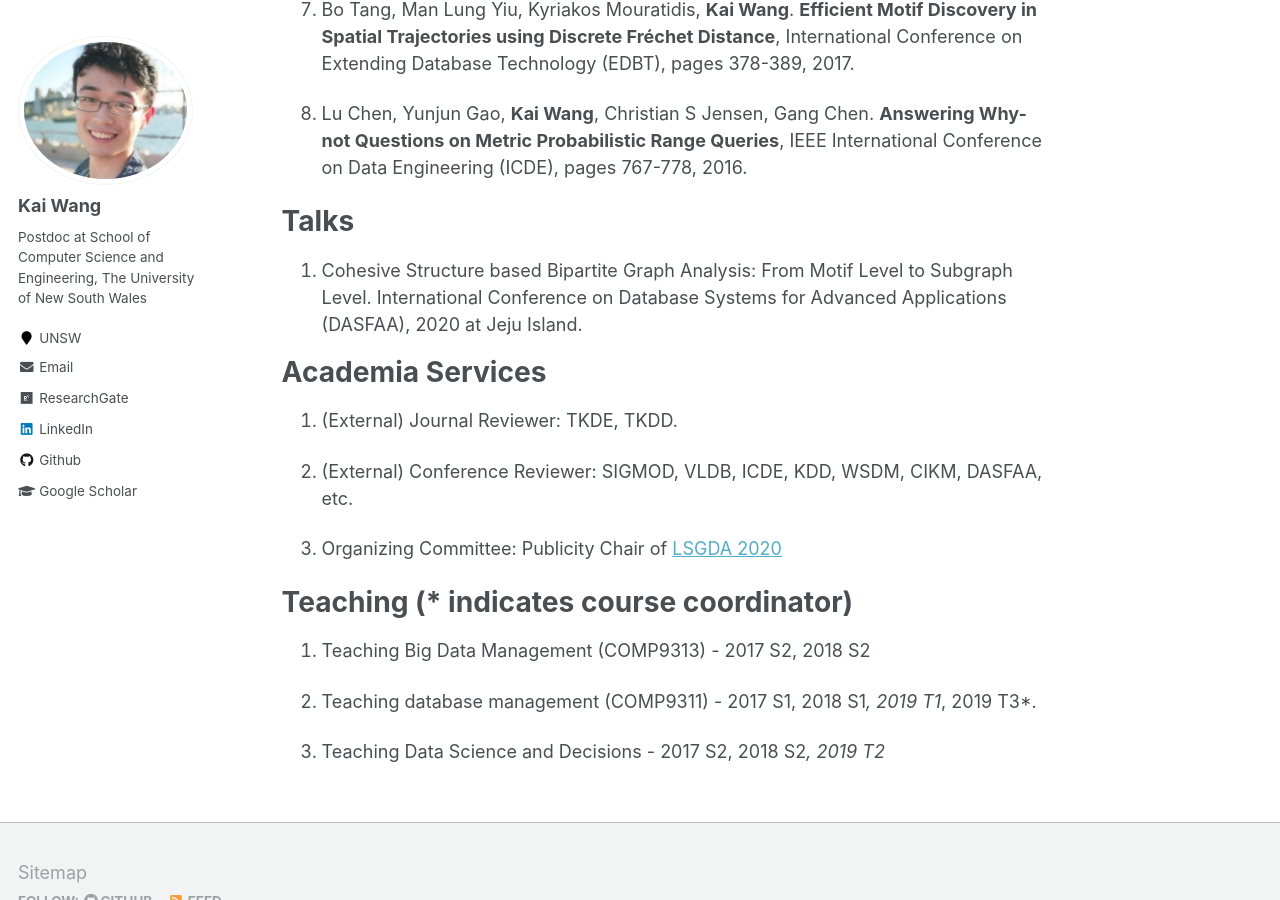
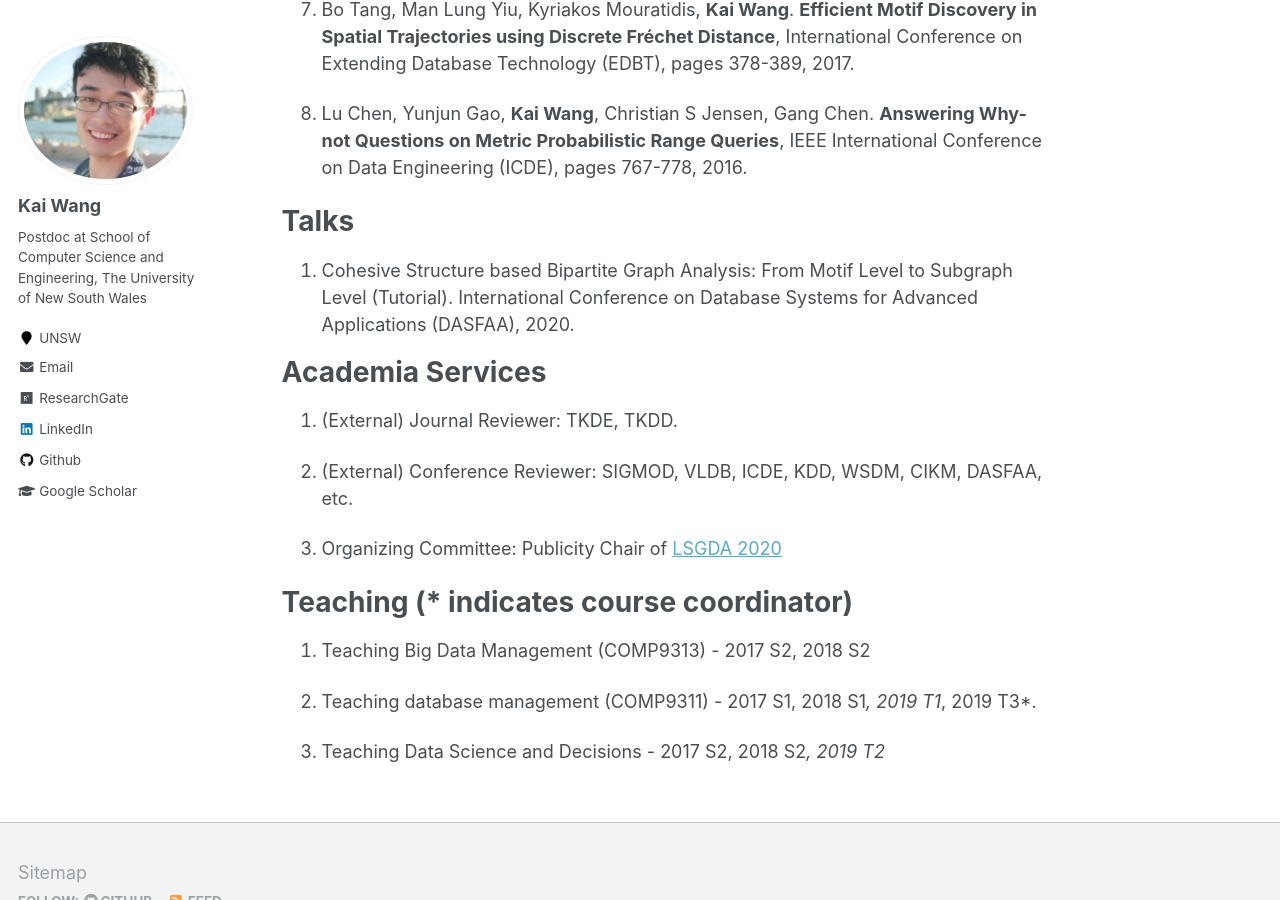
Before and after one commit to cs-kaiwang/cs-kaiwang.github.io, a Jekyll site: the page built from _pages/about.md, in a window 1280 px wide and 900 px high, scrolled down 1105 px. Built offline with Jekyll 4.4.1, drawn with Linux system fonts in a browser that asks for light colours.

Commit message:
Update about.md

```diff
--- a/_pages/about.md
+++ b/_pages/about.md
@@ -32,7 +32,7 @@ Publications (* indicates corresponding author)
 
 Talks
 ======
-1. Cohesive Structure based Bipartite Graph Analysis: From Motif Level to Subgraph Level. International Conference on Database Systems for Advanced Applications (DASFAA), 2020 at Jeju Island.
+1. Cohesive Structure based Bipartite Graph Analysis: From Motif Level to Subgraph Level (Tutorial). International Conference on Database Systems for Advanced Applications (DASFAA), 2020.
 
 Academia Services
 ======
```
